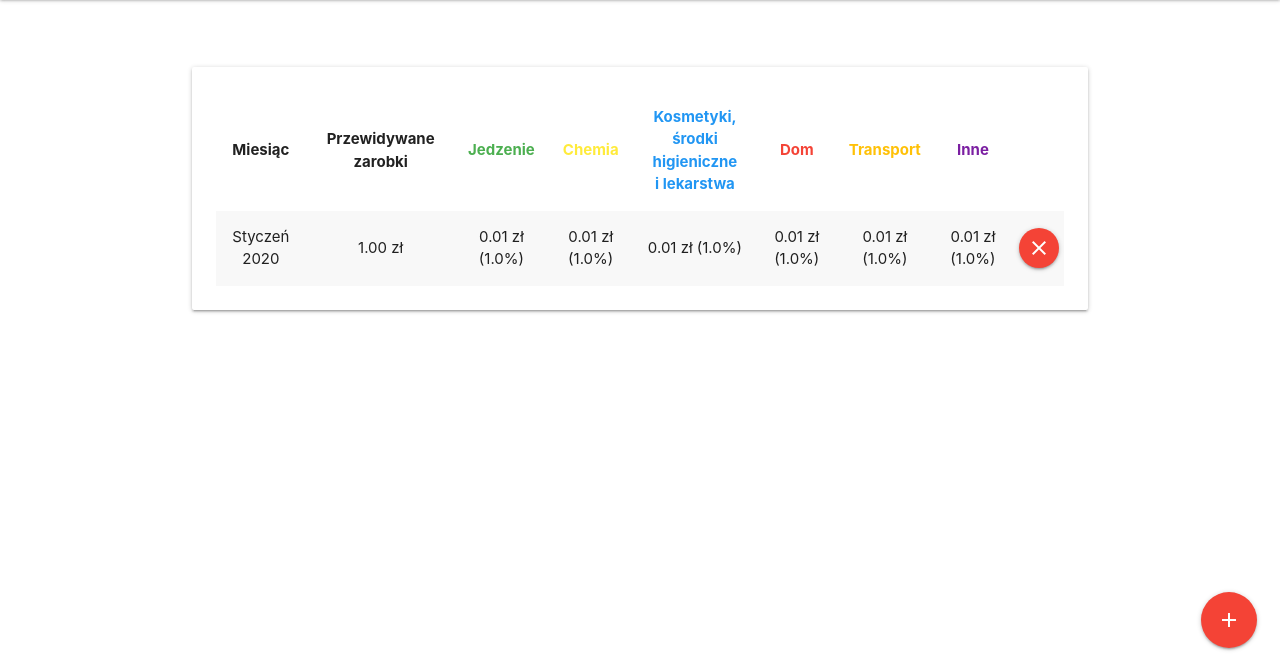
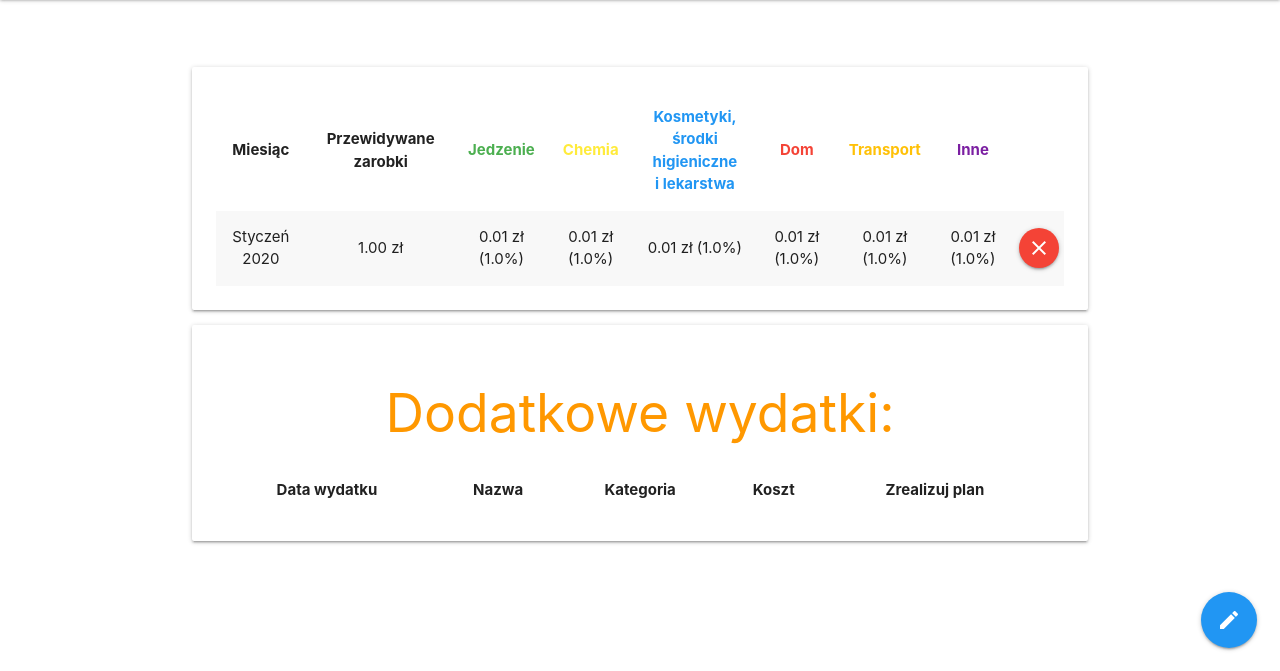
Before and after one commit to michalmalara/homebudget, a Django app: page /planowanie in a window 1280 px wide. Shown: the part 129-800 px from the top of the page. Run offline with Django 3.2, Linux system fonts and the light colour scheme; a user stored in the database is signed in; tables that the repository leaves empty hold one stand-in row (values such as "Sample post"); lists and menus that the app fills with data are empty; parts of the project's set-up code (start-up, migrations or seed data) failed here and were passed over; some libraries are stand-ins or nearby versions.

Commit message:
additional expences added

```diff
--- a/budzet/urls.py
+++ b/budzet/urls.py
@@ -43,6 +43,9 @@ urlpatterns = [
     path('usun_element', views.delete_shopping_list),
     path('planowanie', views.planning, name='planning'),
     path('dodaj_plan', views.add_plan),
-    path('usun_plan', views.delete_plan)
+    path('usun_plan', views.delete_plan),
+    path('dodaj_nieregularny_wydatek', views.add_uplan),
+    path('usun_uplan', views.delete_uplan),
+    path('zrealizuj_plan', views.realize_plan),
 ]
 urlpatterns += staticfiles_urlpatterns()
--- a/main/admin.py
+++ b/main/admin.py
@@ -9,3 +9,4 @@ admin.site.register(models.Accounts)
 admin.site.register(models.Credits)
 admin.site.register(models.ShoppingList)
 admin.site.register(models.Plan)
+admin.site.register(models.UnregularPlan)
--- a/main/forms.py
+++ b/main/forms.py
@@ -1,5 +1,5 @@
 from django import forms
-from .models import Expenses, Incomes, Accounts, Credits, ShoppingList
+from .models import Expenses, Incomes, Accounts, Credits, ShoppingList, UnregularPlan
 
 
 class ExpensesForm(forms.ModelForm):
@@ -90,6 +90,21 @@ class NewShoppingListForm(forms.ModelForm):
                   'unit_name': 'Jednostka'}
 
 
+class NewUnregularPlan(forms.ModelForm):
+    class Meta:
+        model = UnregularPlan
+        fields = ('name', 'date', 'category', 'value', 'charged_account')
+        labels = {'name': 'Nazwa',
+                  'date': 'Przewidywana data zakupu',
+                  'category': 'Kategoria',
+                  'value': 'Przewidywany koszt',
+                  'charged_account': 'Konto'}
+
+        widgets = {
+            'date': forms.TextInput(attrs={'class': 'datepicker'})
+        }
+
+
 class TransferMoneyForm(forms.Form):
     accounts = Accounts.objects.all()
     source_account = forms.ModelChoiceField(accounts, label='Z konta...', initial=accounts[0])
--- a/main/views.py
+++ b/main/views.py
@@ -1,7 +1,7 @@
 from django.shortcuts import render, redirect
 from django.contrib.auth.decorators import login_required
-from .models import Expenses, Accounts, Incomes, Credits, ShoppingList, Plan
-from .forms import ExpensesForm, IncomesForm, AccountsForm, TransferMoneyForm, NewCreditForm, NewShoppingListForm
+from .models import Expenses, Accounts, Incomes, Credits, ShoppingList, Plan, UnregularPlan
+from .forms import ExpensesForm, IncomesForm, AccountsForm, TransferMoneyForm, NewCreditForm, NewShoppingListForm, NewUnregularPlan
 from django.contrib.auth import authenticate, login, logout
 from django.core.exceptions import ObjectDoesNotExist
 
@@ -63,6 +63,19 @@ def expenses_view(request):
     except ObjectDoesNotExist:
         plan = None
 
+    uplans = UnregularPlan.objects.all().filter(date__year=picked_year, date__month=picked_month)
+
+    uplans_sum = {
+        'Jedzenie': 0.0,
+        'Chemia': 0.0,
+        'Kosmetyki_Higiena_Leki': 0.0,
+        'Dom': 0.0,
+        'Transport': 0.0,
+        'Inne': 0.0
+    }
+
+    for uplan in uplans:
+        uplans_sum[uplan.category] += uplan.value
 
     expenses_sum = {
         'Jedzenie': 0.0,
@@ -79,12 +92,12 @@ def expenses_view(request):
     if plan:
         plan_present = True
         plan_evaluation = {
-            'Jedzenie': (plan.jedzenie/100.0) * plan.predicted_income,
-            'Chemia': (plan.chemia/100.0) * plan.predicted_income,
-            'Kosmetyki_Higiena_Leki': (plan.kosmetyki/100.0) * plan.predicted_income,
-            'Dom': (plan.dom/100.0) * plan.predicted_income,
-            'Transport': (plan.transport/100.0) * plan.predicted_income,
-            'Inne': (plan.inne/100.0) * plan.predicted_income
+            'Jedzenie': uplans_sum['Jedzenie'] + (plan.jedzenie/100.0) * plan.predicted_income,
+            'Chemia': uplans_sum['Chemia'] + (plan.chemia/100.0) * plan.predicted_income,
+            'Kosmetyki_Higiena_Leki': uplans_sum['Kosmetyki_Higiena_Leki'] + (plan.kosmetyki/100.0) * plan.predicted_income,
+            'Dom': uplans_sum['Dom'] + (plan.dom/100.0) * plan.predicted_income,
+            'Transport': uplans_sum['Transport'] + (plan.transport/100.0) * plan.predicted_income,
+            'Inne': uplans_sum['Inne'] + (plan.inne/100.0) * plan.predicted_income
         }
         used_plan = {
             'Jedzenie': expenses_sum['Jedzenie']/plan_evaluation['Jedzenie']*100,
@@ -96,7 +109,14 @@ def expenses_view(request):
         }
     else:
         plan_present = False
-        plan_evaluation = None
+        plan_evaluation = {
+            'Jedzenie': uplans_sum['Jedzenie'],
+            'Chemia': uplans_sum['Chemia'],
+            'Kosmetyki_Higiena_Leki': uplans_sum['Kosmetyki_Higiena_Leki'],
+            'Dom': uplans_sum['Dom'],
+            'Transport': uplans_sum['Transport'],
+            'Inne': uplans_sum['Inne']
+        }
         used_plan = None
 
     data = {
@@ -376,7 +396,9 @@ def delete_shopping_list(request):
 @login_required(login_url=login_url)
 def planning(request, **kwargs):
     plans = Plan.objects.all().order_by('-date')
+    unregularPlan = UnregularPlan.objects.all().filter(realized=False).order_by('-date')
     plans_list = []
+
     for p in plans:
         d = {'plan': p,
             'jedzenie': p.jedzenie/100 * p.predicted_income,
@@ -391,7 +413,9 @@ def planning(request, **kwargs):
     data = {
         'current_year': dt.now().year,
         'current_month': dt.now().month,
-        'plans': plans_list
+        'plans': plans_list,
+        'unregular_plans': unregularPlan,
+        'unregular_plan_form': NewUnregularPlan()
     }
 
     if 'info' in kwargs:
@@ -438,3 +462,45 @@ def delete_plan(request):
         plan = Plan.objects.get(id=request.POST['id'])
         plan.delete()
     return redirect('/planowanie')
+
+
+@login_required(login_url=login_url)
+def add_uplan(request):
+    if request.method == 'POST':
+        form = NewUnregularPlan(request.POST)
+        if form.is_valid():
+            clean_data = form.cleaned_data
+            print(clean_data)
+            uplan = UnregularPlan()
+            uplan.name = clean_data['name']
+            uplan.date = clean_data['date']
+            uplan.category = clean_data['category']
+            uplan.value = clean_data['value']
+            uplan.charged_account = clean_data['charged_account']
+            uplan.realized = False
+            uplan.add()
+    return planning(request)
+
+
+@login_required(login_url=login_url)
+def delete_uplan(request):
+    if request.method == 'POST':
+        plan = UnregularPlan.objects.get(id=request.POST['id'])
+        plan.delete()
+    return redirect('/planowanie')
+
+
+@login_required(login_url=login_url)
+def realize_plan(request):
+    plan = UnregularPlan.objects.get(id=request.POST['id'])
+
+    expense = Expenses()
+    expense.name = plan.name
+    expense.category = plan.category
+    expense.quantity = 1.0
+    expense.unit_price = expense.total_price = plan.value
+    expense.add_expense()
+
+    plan.realized = True
+    plan.save()
+    return planning(request, info=f'Dodano "{expense.name}" do listy wydatków.')
--- a/templates/plans.html
+++ b/templates/plans.html
@@ -91,6 +91,65 @@ Twoje plany
                 </table>
                 </div>
             </div>
+
+        <div class="card">
+            <div class="card-content">
+                <h2 class="header center orange-text">Dodatkowe wydatki:</h2>
+                <table class="striped centered responsive-table">
+                    <thead>
+                        <th>Data wydatku</th>
+                        <th>Nazwa</th>
+                        <th>Kategoria</th>
+                        <th>Koszt</th>
+                        <th>Zrealizuj plan</th>
+                        <th><!--Usuń plan--></th>
+                    </thead>
+                    <tbody>
+                        {% for uplan in unregular_plans %}
+                        <tr>
+                            <td>{{ uplan.date }}</td>
+                            <td>{{ uplan.name }}</td>
+                            <td>{{ uplan.category }}</td>
+                            <td>{{ uplan.value|floatformat:2 }} zł</td>
+                            <td>
+                                <form method="POST" action="zrealizuj_plan">
+                                {% csrf_token %}
+                                    <input type="hidden" name="id" value="{{ uplan.id }}">
+                                    <button type="submit" class="btn-floating btn waves-effect waves-light green modal-trigger">
+                                        <i class="material-icons">check</i>
+                                    </button>
+                                </form>
+                            </td>
+                            <td>
+                                <form method="POST" action="usun_uplan">
+                                {% csrf_token %}
+                                    <input type="hidden" name="id" value="{{ uplan.id }}">
+                                    <div id="delete_u_{{ uplan.id }}" class="modal">
+                                        <div class="modal-content center">
+                                            <p>Usuń dodatkowy wydatek: {{uplan.name }}, {{ uplan.value|floatformat:2 }} zł</p>
+                                            <p>
+                                                <button type="submit" class="waves-effect waves-light red btn-large">
+                                                    Usuń
+                                                </button>
+                                            </p>
+                                        </div>
+                                    </div>
+                                </form>
+                                <a href="#delete_u_{{uplan.id }}"
+                                   class="btn-floating waves-effect waves-light red modal-trigger tooltipped"
+                                   data-position="right"
+                                   data-tooltip="Usuń wydatek">
+                                        <i class="material-icons">clear</i>
+                                </a>
+                            </td>
+                        </tr>
+                        {% endfor %}
+                    </tbody>
+                </table>
+            </div>
+        </div>
+
+
 
         <div class="modal" id="modal1">
             <div class="modal-content">
@@ -240,17 +299,42 @@ Twoje plany
                 </script>
             </div>
         </div>
+
+        <div class="modal" id="modal2">
+            <div class="modal-content">
+                <form method="POST", action="dodaj_nieregularny_wydatek">
+                    {% csrf_token %}
+                    {{unregular_plan_form.as_p}}
+                    <button type="submit" class="btn waves-effect waves-light" name="action">Dodaj
+                </form>
+            </div>
+        </div>
     </div>
 </div>
 </div>
 </div>
 <div class="fixed-action-btn">
-    <a href="#modal1"
-       class="btn-floating btn-large waves-effect waves-light red modal-trigger tooltipped"
-       data-position="left"
-       data-tooltip="Dodaj plan na nowy miesiąc">
+  <a class="btn-floating btn-large blue">
+    <i class="large material-icons">mode_edit</i>
+  </a>
+  <ul>
+    <li>
+        <a href="#modal1"
+               class="btn-floating btn waves-effect waves-light green modal-trigger tooltipped"
+               data-position="left"
+               data-tooltip="Dodaj nowy plan">
             <i class="material-icons">add</i>
-    </a>
+        </a>
+    </li>
+    <li>
+        <a href="#modal2"
+               class="btn-floating btn waves-effect waves-light amber modal-trigger tooltipped"
+               data-position="left"
+               data-tooltip="Dodaj wydatek nieregularny">
+            <i class="material-icons">assignment</i>
+        </a>
+    </li>
+  </ul>
 </div>
 <br><br>
 
@@ -279,6 +363,21 @@ Twoje plany
         var elems = document.querySelectorAll('.fixed-action-btn');
         var instances = M.FloatingActionButton.init(elems);
     });
+
+    var now = new Date()
+
+    document.addEventListener('DOMContentLoaded', function() {
+        var elems = document.querySelectorAll('.datepicker');
+        var instances = M.Datepicker.init(elems, {format: 'dd.mm.yyyy',
+                                                  minDate: now,
+                                                  i18n: {cancel: 'Wstecz',
+                                                         months: ['Styczeń', 'Luty', 'Marzec', 'Kwiecień', 'Maj', 'Czerwiec', 'Lipiec', 'Sierpień', 'Wrzesień', 'Październik', 'Listopad', 'Grudzień'],
+                                                         monthsShort: ['Sty', 'Lut', 'Mar', 'Kwi', 'Maj', 'Cze', 'Lip', 'Sie', 'Wrz', 'Paź', 'Lis', 'Gru'],
+                                                         weekdays: ['Poniedziałek', 'Wtorek', 'Środa', 'Czwartek', 'Piątek', 'Sobota', 'Niedziela'],
+                                                         weekdaysShort: ['Pon', 'Wt', 'Śr', 'Czw', 'Pią', 'Sob', 'Niedz'],
+                                                         weekdaysAbbrev: ['P','W','S','C','P','S','N']}
+                                                  });
+    });
 </script>
 </script>
 {% endblock %}
```
Also changed, not shown: budzet/settings.py (+18 -18 lines), main/models.py (+26 -0 lines), main/migrations/0009_unregularplan.py (added), main/migrations/0010_unregularplan_realized.py (added), templates/incomes.html (indentation only).
